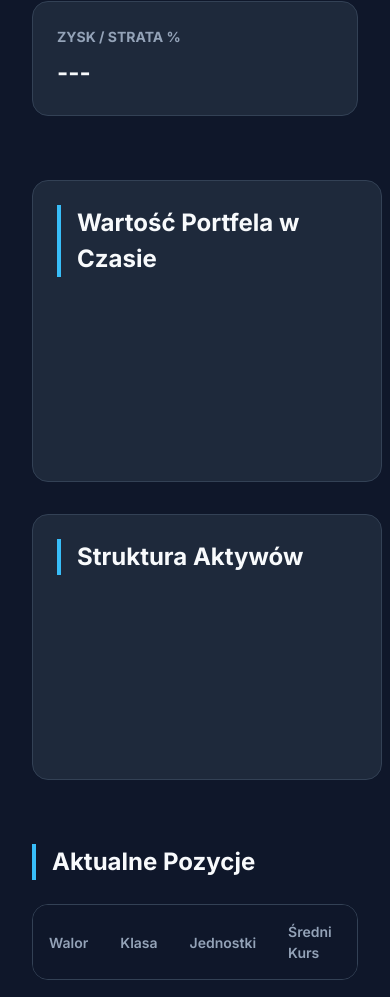
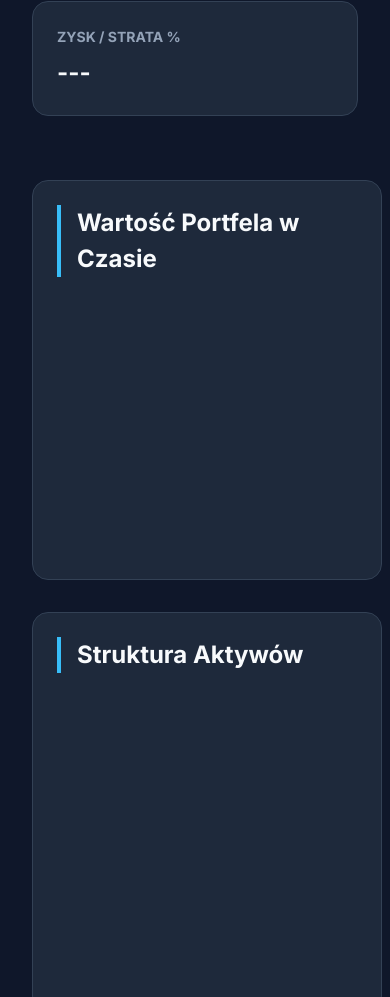
Before and after one commit to DamianZyngier/CentrumInwestora, a plain HTML site: page site/index.html in a window 390 px wide. Shown: the part 672-1669 px from the top of the page. Drawn offline with nearby package versions, Linux system fonts and the light colour scheme; no server answers.

Commit message:
fix(ui): fix infinitely growing chart height
Set fixed height and relative positioning for .chart-container to stabilize Chart.js responsiveness when maintainAspectRatio is false.

```diff
--- a/site/css/styles.css
+++ b/site/css/styles.css
@@ -108,6 +108,8 @@ h2 {
     padding: 1.5rem;
     border-radius: 1rem;
     border: 1px solid var(--border);
+    height: 400px; /* Sztywna wysokość zapobiega "puchnięciu" wykresu */
+    position: relative;
 }
 
 /* Table */
```
